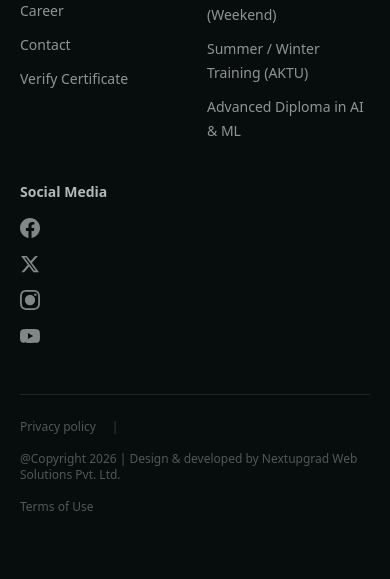
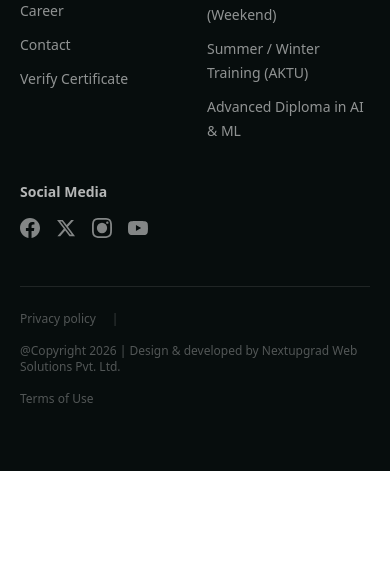
Before and after one commit to developer15-savitayadav/ai-excellence-training-platform, a Laravel app: page /fee in a window 390 px wide. Shown: the part 4742-5321 px from the top of the page. After the commit the page ends 5213 px from the top, so only its background shows below. Run offline with Laravel 12, Linux system fonts and the light colour scheme; style sheets or scripts are compiled from the project's sources; some libraries are stand-ins or nearby versions; some web fonts are replaced.

Commit message:
footer update

```diff
--- a/resources/css/app.css
+++ b/resources/css/app.css
@@ -993,6 +993,9 @@ body {
     }
 }
 @media (max-width: 480px) {
+    .footer-social{
+flex-direction: row;
+    }
     .float-stat-br {
         padding: 15px 10px ;
     }
--- a/resources/js/Components/Footer.jsx
+++ b/resources/js/Components/Footer.jsx
@@ -165,7 +165,7 @@ export default function Footer() {
                         <h3 className="text-sm font-semibold text-white/70 mb-4">
                             Social Media
                         </h3>
-                        <div className="flex flex-col gap-4">
+                        <div className="flex flex-col gap-4 footer-social">
                             {socialLinks.map((social) => (
                                 <a
                                     key={social.name}
```
